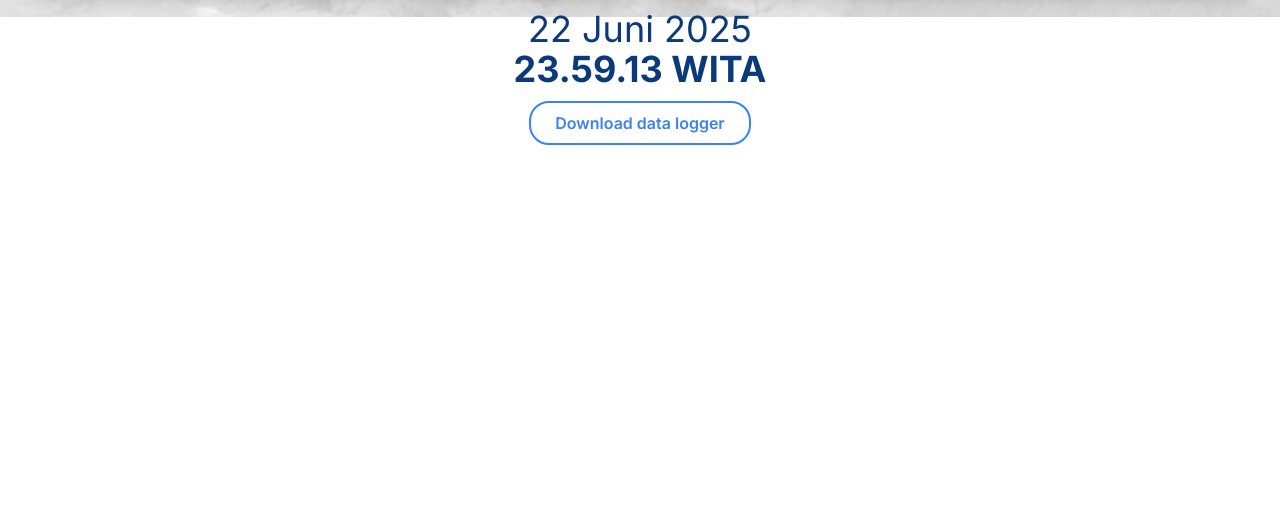
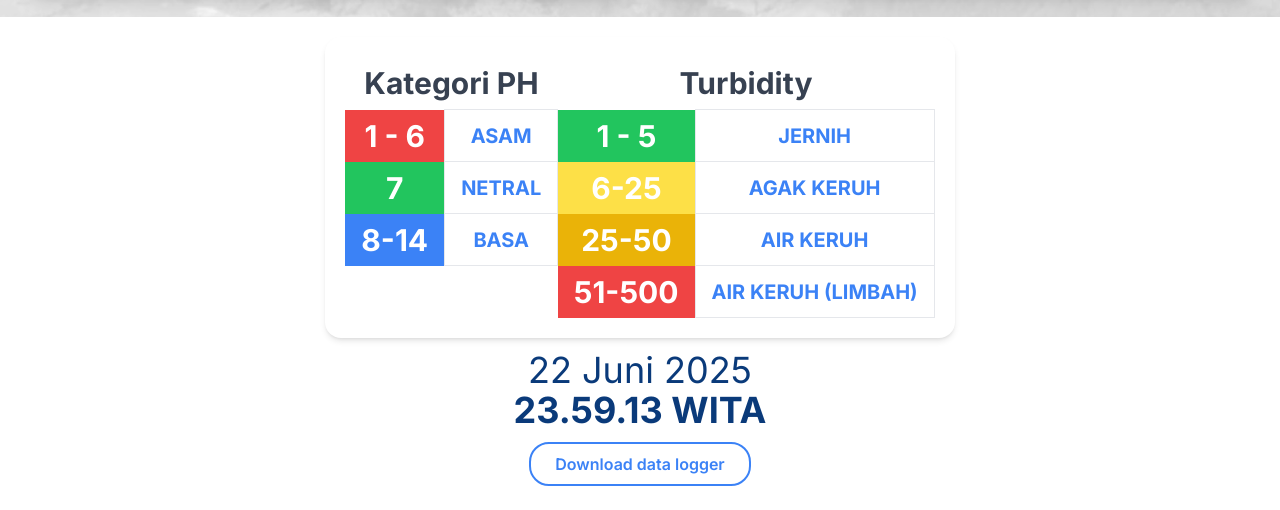
Before and after one commit to daffaydh/Monitoring-ipal-suwung, a plain HTML site: page index.html in a window 1280 px wide. Shown: the part 783-1293 px from the top of the page. Before the commit the page ends 952 px from the top, so only its background shows below. Drawn offline with nearby package versions, Linux system fonts and the light colour scheme; no server answers.

Commit message:
add: tabel

```diff
--- a/index.html
+++ b/index.html
@@ -199,7 +199,110 @@
           </div>
         </div>
       </section>
+ <!-- table turbidity -->
+      <div class="flex justify-center w-full px-6 mt-10">
+        <div
+          class="flex justify-center p-5 bg-white rounded-2xl shadow-md w-fit"
+        >
+          <table class="table-auto text-sm text-center w-full">
+            <thead>
+              <tr class="text-gray-700 font-semibold">
+                <th class="px-4 py-2 text-center text-3xl" colspan="2">
+                  Kategori PH
+                </th>
+                <th class="px-4 py-2 text-center text-3xl" colspan="2">
+                  Turbidity
+                </th>
+              </tr>
+            </thead>
+            <tbody>
+              <tr>
+                <td
+                  class="px-4 py-2 bg-red-500 500 text-3xl font-bold text-white"
+                >
+                  1 - 6
+                </td>
+                <td
+                  class="px-4 py-2 bg-white border font-bold text-blue-500 text-xl"
+                >
+                  ASAM
+                </td>
+                <td
+                  class="px-4 py-2 bg-green-500 500 text-3xl font-bold text-white"
+                >
+                  1 - 5
+                </td>
+                <td
+                  class="px-4 py-2 bg-white border font-bold text-blue-500 text-xl"
+                >
+                  JERNIH
+                </td>
+              </tr>
+              <tr>
+                <td
+                  class="px-4 py-2 bg-green-500 500 text-3xl font-bold text-center text-white"
+                >
+                  7
+                </td>
+                <td
+                  class="px-4 py-2 bg-white border font-bold text-blue-500 text-xl"
+                >
+                  NETRAL
+                </td>
+                <td
+                  class="px-4 py-2 bg-yellow-300 500 text-3xl font-bold text-white"
+                >
+                  6-25
+                </td>
+                <td
+                  class="px-4 py-2 bg-white border font-bold text-blue-500 text-xl"
+                >
+                  AGAK KERUH
+                </td>
+              </tr>
+              <tr>
+                <td
+                  class="px-4 py-2 bg-blue-500 500 text-3xl font-bold text-white"
+                >
+                  8-14
+                </td>
+                <td
+                  class="px-4 py-2 bg-white border font-bold text-blue-500 text-xl"
+                >
+                  BASA
+                </td>
+                <td
+                  class="px-4 py-2 bg-yellow-500 500 text-3xl font-bold text-white"
+                >
+                  25-50
+                </td>
+                <td
+                  class="px-4 py-2 bg-white border font-bold text-blue-500 text-xl"
+                >
+                  AIR KERUH
+                </td>
+              </tr>
+              <tr>
+                <td
+                  class="px-4 py-2 500 text-3xl font-bold text-white"
+                  colspan="2"
+                ></td>
 
+                <td
+                  class="px-4 py-2 bg-red-500 500 text-3xl font-bold text-white"
+                >
+                  51-500
+                </td>
+                <td
+                  class="px-4 py-2 bg-white border font-bold text-blue-500 text-xl"
+                >
+                  AIR KERUH (LIMBAH)
+                </td>
+              </tr>
+            </tbody>
+          </table>
+        </div>
+      </div>
       <!-- waktu dan jam -->
       <p class="text-4xl text-[#0A3A7A] pt-3" id="waktu"></p>
       <p class="text-4xl text-[#0A3A7A] font-bold" id="jam"></p>
```
